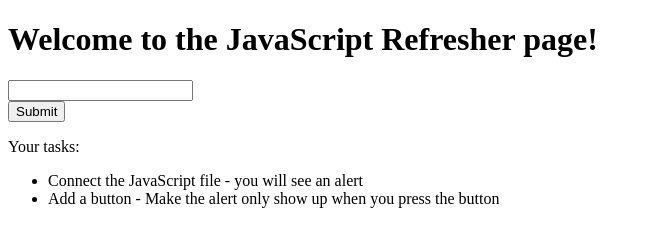
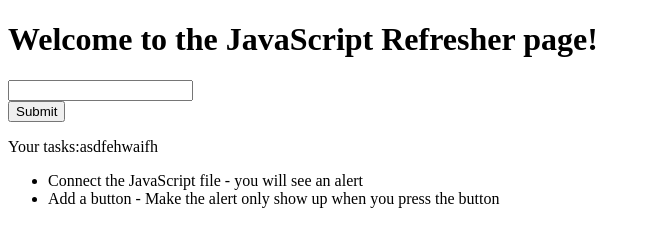
Before and after one commit to HVHS-TECH/javascript-refresher-23058np-afk, a plain HTML site: page index.html in a window 1280 px wide. Shown: the top 225 px of the page, without its empty margins (0-650 px from the left). Drawn offline with Linux system fonts and the light colour scheme.

Commit message:
checking my knowledge of push

```diff
--- a/index.html
+++ b/index.html
@@ -13,7 +13,7 @@
     <input type="submit" onclick=getFormInput()> <!--getFormInput has to be assigned a funtion, it is not a defualt thing.-->
 </form>
 
-<p>Your tasks:
+<p>Your tasks:asdfehwaifh
     <ul>
         <li>Connect the JavaScript file - you will see an alert</li>
         <li>Add a button - Make the alert only show up when you press the button</li>
```
